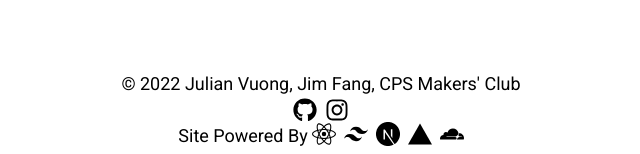
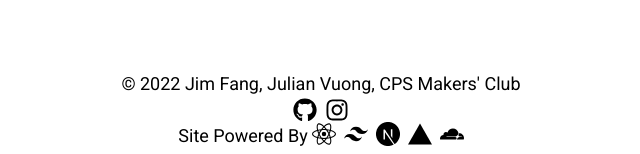
Before and after one commit to CPS-Makers-Club/Makers-Website, a Next.js app: page / in a window 1280 px wide. Shown: the part 2759-2913 px from the top of the page, without its empty margins (319-959 px from the left). Built offline with nearby package versions, Linux system fonts and the light colour scheme.

Commit message:
Update index.js

```diff
--- a/pages/index.js
+++ b/pages/index.js
@@ -104,7 +104,7 @@ export default function Home() {
       <footer className='pt-[7rem] text-lg bg-footerBg'>
         <div className='text-center'>
           <p>
-            © 2022 Julian Vuong, Jim Fang, CPS Makers' Club
+            © 2022 Jim Fang, Julian Vuong, CPS Makers' Club
           </p>
           {/* 🎯 https://www.athenian-robotics.org/ react x next >>> MkDocs */}
           <div className='flex justify-center'>
```
